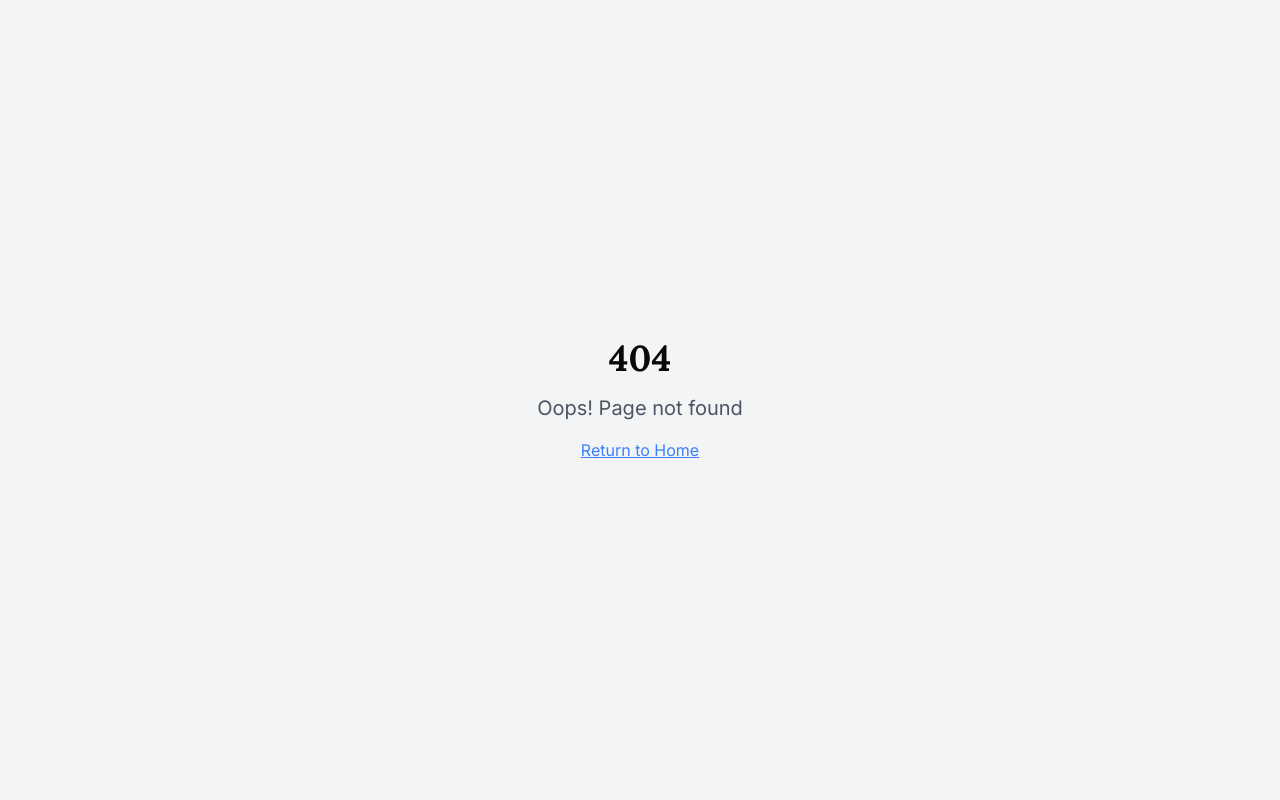
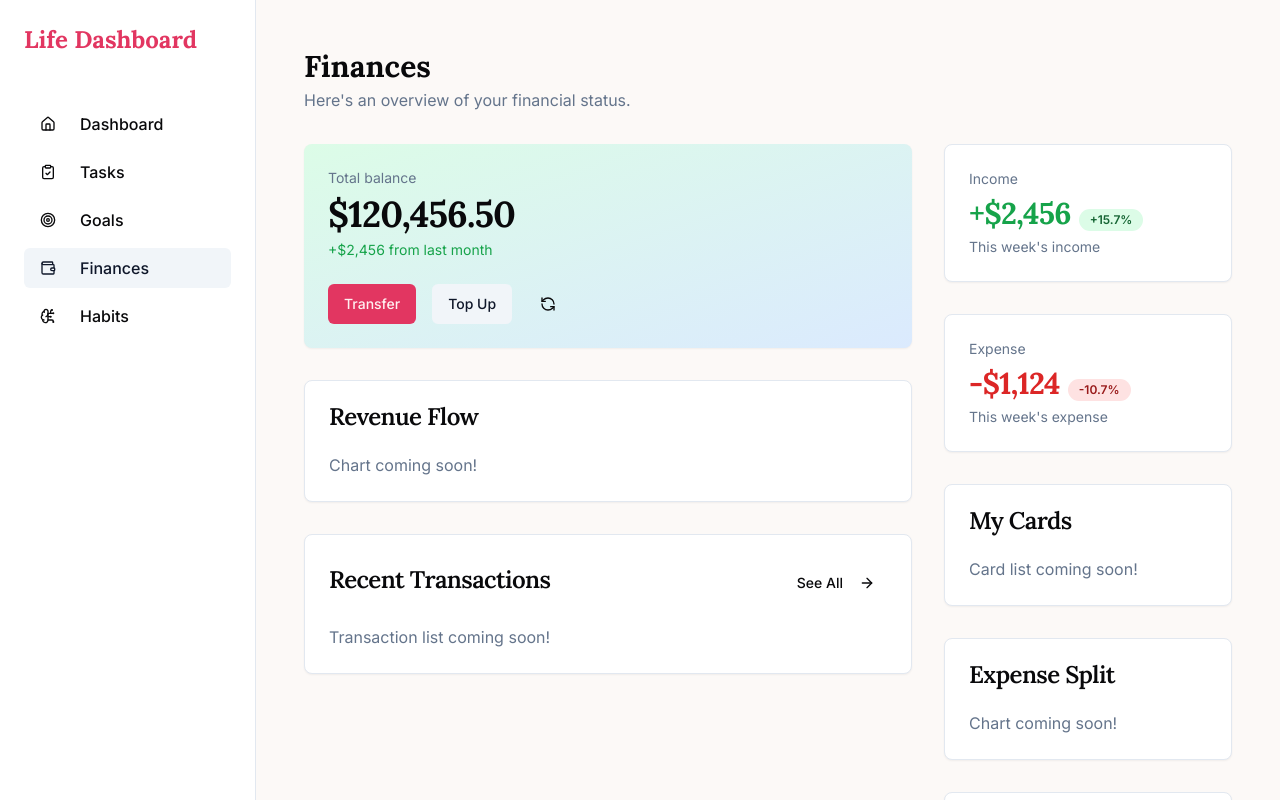
Before and after one commit to LeonClarksonn/life-love-dashboard, a React (Vite) app: page /finances in a window 1280 px wide. Before the commit this address had no page. Shown: the top 800 px of the page. Built offline with nearby package versions, Linux system fonts and the light colour scheme.

Commit message:
Refactor: Implement finances page design
Implement the design for the finances page based on the provided image.

```diff
--- a/src/App.tsx
+++ b/src/App.tsx
@@ -3,6 +3,7 @@ import { QueryClient, QueryClientProvider } from "@tanstack/react-query";
 import { BrowserRouter, Routes, Route } from "react-router-dom";
 import Index from "./pages/Index";
 import NotFound from "./pages/NotFound";
+import Finances from "./pages/Finances";
 
 const queryClient = new QueryClient();
 
@@ -11,6 +12,7 @@ const App = () => (
     <BrowserRouter>
       <Routes>
         <Route path="/" element={<Index />} />
+        <Route path="/finances" element={<Finances />} />
         <Route path="*" element={<NotFound />} />
       </Routes>
     </BrowserRouter>
--- /dev/null
+++ b/src/components/finances/IncomeExpenseCards.tsx
@@ -0,0 +1,32 @@
+
+import { Card, CardHeader, CardTitle, CardDescription } from "@/components/ui/card";
+import { Badge } from "@/components/ui/badge";
+
+const IncomeExpenseCards = () => {
+  return (
+    <>
+      <Card>
+        <CardHeader>
+          <CardDescription>Income</CardDescription>
+          <div className="flex items-baseline gap-2">
+            <CardTitle className="text-3xl font-bold text-green-600">+$2,456</CardTitle>
+            <Badge className="border-transparent bg-green-100 text-green-800 dark:bg-green-900/50 dark:text-green-300 hover:bg-green-100/80 dark:hover:bg-green-900/60">+15.7%</Badge>
+          </div>
+          <p className="text-sm text-muted-foreground">This week's income</p>
+        </CardHeader>
+      </Card>
+      <Card>
+        <CardHeader>
+          <CardDescription>Expense</CardDescription>
+          <div className="flex items-baseline gap-2">
+            <CardTitle className="text-3xl font-bold text-red-600">-$1,124</CardTitle>
+            <Badge className="border-transparent bg-red-100 text-red-800 dark:bg-red-900/50 dark:text-red-300 hover:bg-red-100/80 dark:hover:bg-red-900/60">-10.7%</Badge>
+          </div>
+          <p className="text-sm text-muted-foreground">This week's expense</p>
+        </CardHeader>
+      </Card>
+    </>
+  );
+};
+
+export default IncomeExpenseCards;
--- /dev/null
+++ b/src/components/finances/TotalBalanceCard.tsx
@@ -0,0 +1,25 @@
+
+import { Card, CardContent, CardHeader, CardTitle, CardDescription } from "@/components/ui/card";
+import { Button } from "@/components/ui/button";
+import { RefreshCcw } from "lucide-react";
+
+const TotalBalanceCard = () => {
+  return (
+    <Card className="bg-gradient-to-br from-green-100 to-blue-100 dark:from-green-900/50 dark:to-blue-900/50 border-none">
+      <CardHeader>
+        <CardDescription>Total balance</CardDescription>
+        <CardTitle className="text-4xl font-bold">$120,456.50</CardTitle>
+        <p className="text-sm text-green-600 dark:text-green-400">+$2,456 from last month</p>
+      </CardHeader>
+      <CardContent className="flex gap-4">
+        <Button>Transfer</Button>
+        <Button variant="secondary">Top Up</Button>
+        <Button variant="ghost" size="icon">
+          <RefreshCcw className="h-4 w-4" />
+        </Button>
+      </CardContent>
+    </Card>
+  );
+};
+
+export default TotalBalanceCard;
--- a/src/components/layout/Sidebar.tsx
+++ b/src/components/layout/Sidebar.tsx
@@ -1,16 +1,19 @@
 
 import { Home, ClipboardCheck, Target, Wallet, BrainCircuit, Settings } from 'lucide-react';
 import { Button } from '@/components/ui/button';
+import { Link, useLocation } from 'react-router-dom';
 
 const navItems = [
-  { icon: Home, label: 'Dashboard', href: '#' },
+  { icon: Home, label: 'Dashboard', href: '/' },
   { icon: ClipboardCheck, label: 'Tasks', href: '#' },
   { icon: Target, label: 'Goals', href: '#' },
-  { icon: Wallet, label: 'Finances', href: '#' },
+  { icon: Wallet, label: 'Finances', href: '/finances' },
   { icon: BrainCircuit, label: 'Habits', href: '#' },
 ];
 
 const Sidebar = () => {
+  const { pathname } = useLocation();
+
   return (
     <aside className="w-64 bg-card border-r border-border p-6 flex-col hidden md:flex">
       <h1 className="font-serif text-2xl font-bold text-primary mb-12">Life Dashboard</h1>
@@ -18,18 +21,22 @@ const Sidebar = () => {
         <ul>
           {navItems.map((item) => (
             <li key={item.label}>
-              <Button variant="ghost" className="w-full justify-start text-base font-medium text-muted-foreground hover:text-foreground hover:bg-secondary mb-2">
-                <item.icon className="mr-4 h-5 w-5" />
-                {item.label}
+              <Button asChild variant={pathname === item.href ? "secondary" : "ghost"} className="w-full justify-start text-base font-medium mb-2">
+                <Link to={item.href}>
+                  <item.icon className="mr-4 h-5 w-5" />
+                  {item.label}
+                </Link>
               </Button>
             </li>
           ))}
         </ul>
       </nav>
       <div>
-        <Button variant="ghost" className="w-full justify-start text-base font-medium text-muted-foreground hover:text-foreground hover:bg-secondary">
-          <Settings className="mr-4 h-5 w-5" />
-          Settings
+        <Button asChild variant="ghost" className="w-full justify-start text-base font-medium">
+          <Link to="#">
+            <Settings className="mr-4 h-5 w-5" />
+            Settings
+          </Link>
         </Button>
       </div>
     </aside>
--- /dev/null
+++ b/src/pages/Finances.tsx
@@ -0,0 +1,73 @@
+
+import Sidebar from "@/components/layout/Sidebar";
+import TotalBalanceCard from "@/components/finances/TotalBalanceCard";
+import IncomeExpenseCards from "@/components/finances/IncomeExpenseCards";
+import { Card, CardContent, CardHeader, CardTitle } from "@/components/ui/card";
+import { ArrowRight } from "lucide-react";
+import { Button } from "@/components/ui/button";
+
+const Finances = () => {
+  return (
+    <div className="flex min-h-screen bg-background font-sans">
+      <Sidebar />
+      <main className="flex-1 p-8 sm:p-12 overflow-y-auto">
+        <h2 className="text-3xl font-bold">Finances</h2>
+        <p className="text-muted-foreground mt-1">Here's an overview of your financial status.</p>
+
+        <div className="grid grid-cols-1 lg:grid-cols-3 gap-8 mt-8">
+          <div className="lg:col-span-2 space-y-8">
+            <TotalBalanceCard />
+            <Card>
+              <CardHeader>
+                <CardTitle>Revenue Flow</CardTitle>
+              </CardHeader>
+              <CardContent>
+                <p className="text-muted-foreground">Chart coming soon!</p>
+              </CardContent>
+            </Card>
+            <Card>
+              <CardHeader className="flex flex-row items-center justify-between">
+                <CardTitle>Recent Transactions</CardTitle>
+                <Button variant="ghost" size="sm">
+                  See All <ArrowRight className="ml-2 h-4 w-4" />
+                </Button>
+              </CardHeader>
+              <CardContent>
+                <p className="text-muted-foreground">Transaction list coming soon!</p>
+              </CardContent>
+            </Card>
+          </div>
+          <div className="space-y-8">
+            <IncomeExpenseCards />
+            <Card>
+              <CardHeader>
+                <CardTitle>My Cards</CardTitle>
+              </CardHeader>
+              <CardContent>
+                <p className="text-muted-foreground">Card list coming soon!</p>
+              </CardContent>
+            </Card>
+            <Card>
+              <CardHeader>
+                <CardTitle>Expense Split</CardTitle>
+              </CardHeader>
+              <CardContent>
+                <p className="text-muted-foreground">Chart coming soon!</p>
+              </CardContent>
+            </Card>
+            <Card>
+              <CardHeader>
+                <CardTitle>Subscriptions</CardTitle>
+              </CardHeader>
+              <CardContent>
+                <p className="text-muted-foreground">Subscriptions list coming soon!</p>
+              </CardContent>
+            </Card>
+          </div>
+        </div>
+      </main>
+    </div>
+  );
+};
+
+export default Finances;
```
